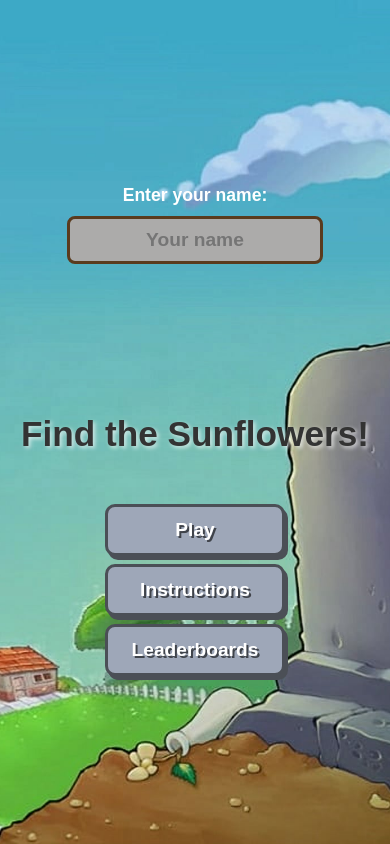
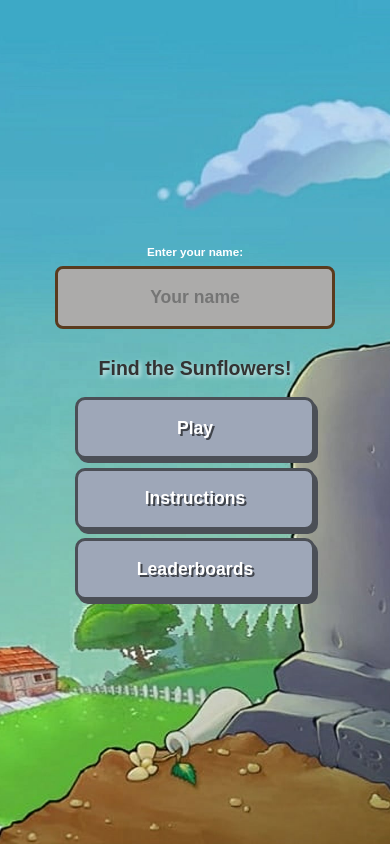
Before and after one commit to dinoagito/pvz, a plain HTML site: page index.html in a window 390 px wide. Drawn offline with Linux system fonts and the light colour scheme.

Commit message:
Update start.css

```diff
--- a/start.css
+++ b/start.css
@@ -9,64 +9,64 @@ body {
   display: flex;
   justify-content: center;
   align-items: center;
+  flex-direction: column;
+  text-align: center;
 }
 
 .container {
   display: flex;
   flex-wrap: wrap;
-    align-items: flex-start;
   justify-content: center;
+  align-items: center;
   width: 90%;
   max-width: 900px;
-    gap: 50px;
-    padding-top: 20px;
+  gap: 3vw; /* responsive spacing */
+  padding: 3vh 2vw;
 }
 
 .left-panel {
-    flex: 1 1 200px;
-    text-align: left;
-    position: relative;
-    left: -200px;
-    top: -100px;
+  flex: 1 1 250px;
+  text-align: center;
 }
 
 .center-panel {
-    flex: 1.3 1 300px;
+  flex: 1 1 300px;
   text-align: center;
 }
 
 h1 {
-    margin-bottom: 50px;
-    font-size: 2.2em;
+  font-size: 5vw; /* scales with screen size */
   color: #333;
+  margin: 2vh 0;
   text-shadow: 2px 2px 4px rgba(255, 255, 255, 0.7);
 }
 
 h2 {
-    margin-bottom: 10px;
-    font-size: 1.1em;
+  font-size: 3vw;
   color: #ffffff;
+  margin-bottom: 1vh;
 }
 
 input[type="text"] {
-    width: 100%;
-    max-width: 250px;
-    padding: 10px;
-    font-size: 1.2em;
+  width: 80%;
+  max-width: 280px;
+  padding: 1em;
+  font-size: 1.1em;
   font-weight: bold;
   text-align: center;
   background: #acabaa;
   border: 3px solid #5a3b1e;
   border-radius: 8px;
+  box-sizing: border-box;
 }
 
 button {
   display: block;
-    width: 100%;
-    max-width: 220px;
-    margin: 8px auto;
-    padding: 12px 0;
-    font-size: 1.2em;
+  width: 80%;
+  max-width: 240px;
+  margin: 1vh auto;
+  padding: 1em 0;
+  font-size: 1.1em;
   font-weight: bold;
   cursor: pointer;
   border: 3px solid #4b4f56;
@@ -87,29 +87,7 @@ button:active {
   box-shadow: 1px 2px 0px #4b4f56;
 }
 
-@media (max-width: 812px) {
-  .container {
-    flex-direction: column;
-    align-items: center;
-    gap: 20px;
-    padding-top: 10px;
+/* makes everything resize naturally on small screens */
+* {
+  max-width: 100%;
 }
-
-  .left-panel {
-    left: 0;
-    top: 0;
-    text-align: center;
-  }
-
-  .center-panel {
-    flex: 1 1 100%;
-  }
-
-  input[type="text"] {
-    max-width: 80%;
-  }
-
-  button {
-    max-width: 180px;
-  }
-}
```
Lines whose indentation alone changed are shown as unchanged.
